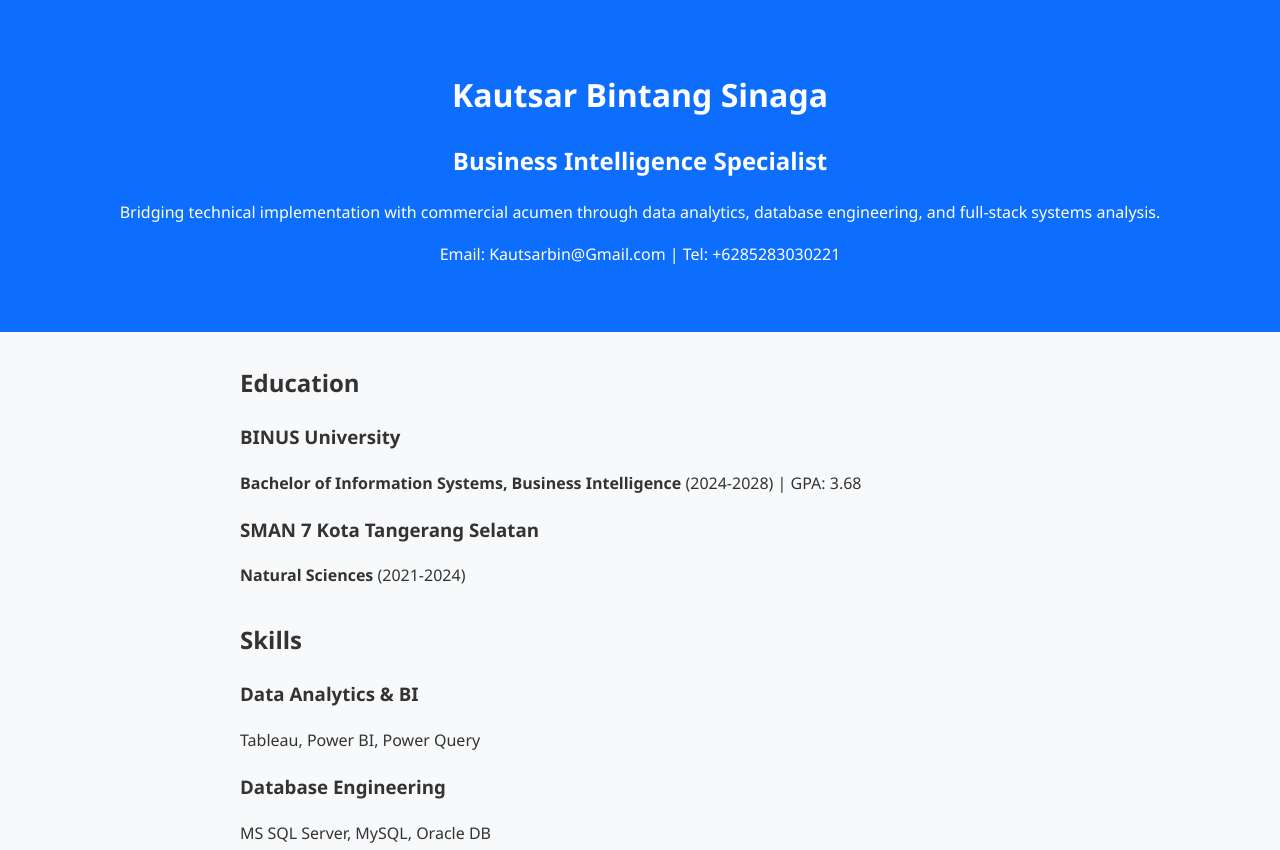
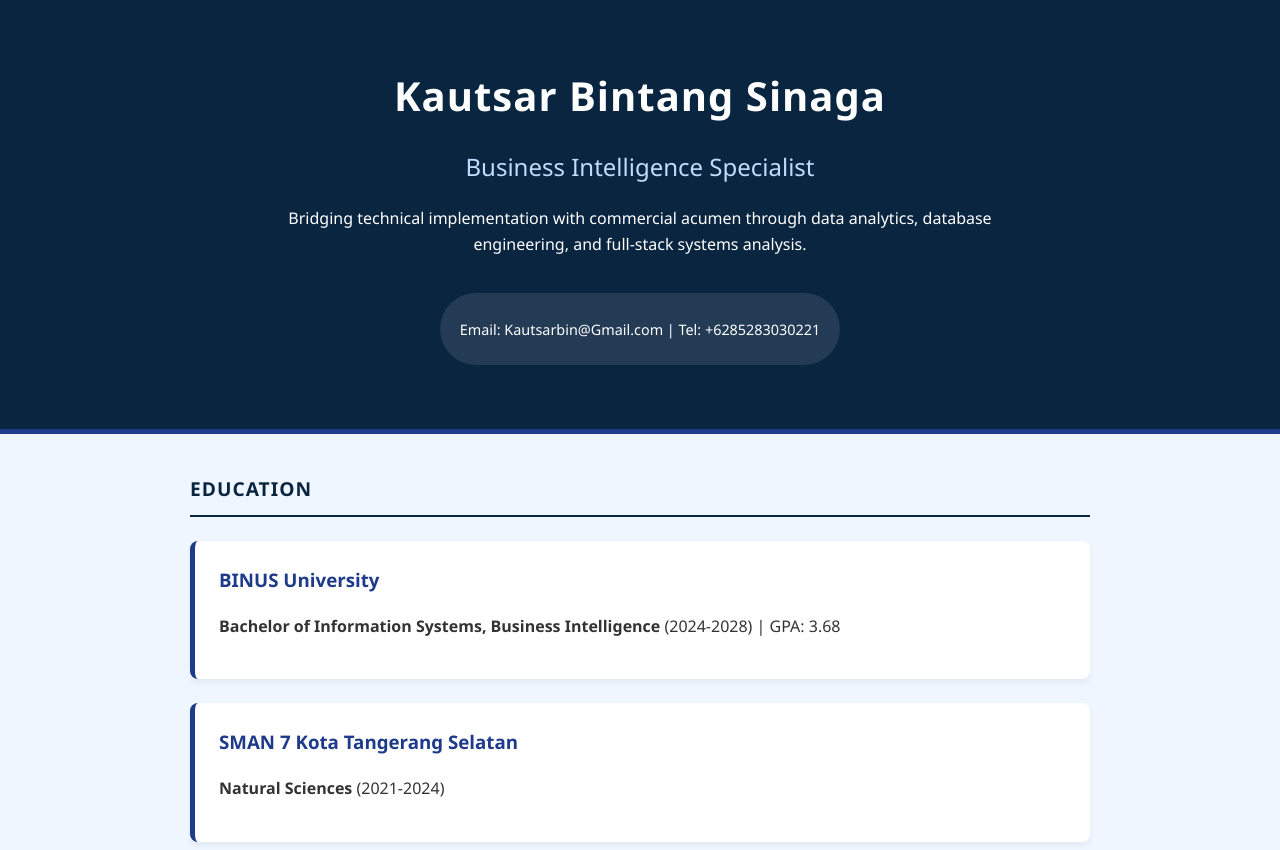
Before and after one commit to kautsarbin-dotcom/Kautsar_Bintang_Sinaga_portfolio.github.io, a plain HTML site: page index.html in a window 1280 px wide. Shown: the top 850 px of the page. Drawn offline with Linux system fonts and the light colour scheme.

Commit message:
Refactor CSS with variables and style updates

```diff
--- a/style.css
+++ b/style.css
@@ -1,42 +1,129 @@
+:root {
+    --primary-dark-blue: #0A2540;
+    --secondary-blue: #1E3A8A;
+    --light-blue: #EFF6FF;
+    --white: #FFFFFF;
+    --text-dark: #333333;
+    --text-gray: #666666;
+}
+
 body {
-    font-family: 'Segoe UI', Tahoma, Geneva, Verdana, sans-serif;
+    font-family: 'Segoe UI', Roboto, Helvetica, Arial, sans-serif;
     line-height: 1.6;
     margin: 0;
     padding: 0;
-    background-color: #f8f9fa;
-    color: #333;
+    background-color: var(--light-blue);
+    color: var(--text-dark);
 }
 
 header {
-    background: #0d6efd;
-    color: #fff;
-    padding: 3rem 0;
+    background-color: var(--primary-dark-blue);
+    color: var(--white);
+    padding: 4rem 1rem;
     text-align: center;
+    border-bottom: 5px solid var(--secondary-blue);
 }
 
-section {
+.header-content {
     max-width: 800px;
-    margin: 2rem auto;
-    padding: 0 1rem;
+    margin: 0 auto;
 }
 
-.project-card {
-    background: #fff;
+header h1 {
+    margin: 0 0 10px 0;
+    font-size: 2.5rem;
+    letter-spacing: 1px;
+}
+
+header h2 {
+    font-weight: 300;
+    color: #BFDBFE;
+    margin-bottom: 20px;
+}
+
+.contact-info {
+    margin-top: 20px;
+    font-size: 0.9rem;
+    background-color: rgba(255, 255, 255, 0.1);
+    display: inline-block;
+    padding: 10px 20px;
+    border-radius: 50px;
+}
+
+main {
+    max-width: 900px;
+    margin: 2rem auto;
+    padding: 0 1.5rem;
+}
+
+.section-title {
+    color: var(--primary-dark-blue);
+    border-bottom: 2px solid var(--primary-dark-blue);
+    padding-bottom: 10px;
+    margin-top: 2.5rem;
+    margin-bottom: 1.5rem;
+    text-transform: uppercase;
+    font-size: 1.2rem;
+    letter-spacing: 1px;
+}
+
+.card {
+    background: var(--white);
     padding: 1.5rem;
     border-radius: 8px;
-    box-shadow: 0 4px 6px rgba(0,0,0,0.1);
+    box-shadow: 0 4px 6px rgba(0,0,0,0.05);
     margin-bottom: 1.5rem;
-    border-left: 5px solid #0d6efd;
+    border-left: 5px solid var(--secondary-blue);
+    transition: transform 0.2s ease;
+}
+
+.card:hover {
+    transform: translateY(-3px);
+    box-shadow: 0 6px 12px rgba(0,0,0,0.1);
+}
+
+.card h3 {
+    margin-top: 0;
+    color: var(--secondary-blue);
+}
+
+.skills-grid {
+    display: grid;
+    grid-template-columns: repeat(auto-fit, minmax(200px, 1fr));
+    gap: 1.5rem;
+}
+
+.skill-category {
+    background: var(--white);
+    padding: 1.5rem;
+    border-radius: 8px;
+    box-shadow: 0 2px 4px rgba(0,0,0,0.05);
+    text-align: center;
+    border-top: 4px solid var(--primary-dark-blue);
+}
+
+.skill-category h3 {
+    font-size: 1rem;
+    color: var(--secondary-blue);
+    margin-top: 0;
 }
 
 ul {
-    line-height: 2;
+    background: var(--white);
+    padding: 1.5rem 1.5rem 1.5rem 3rem;
+    border-radius: 8px;
+    box-shadow: 0 2px 4px rgba(0,0,0,0.05);
+}
+
+li {
+    margin-bottom: 10px;
 }
 
 footer {
     text-align: center;
-    padding: 1.5rem 0;
-    background: #212529;
-    color: #fff;
-    margin-top: 3rem;
+    padding: 2rem 0;
+    background-color: var(--primary-dark-blue);
+    color: var(--white);
+    margin-top: 4rem;
+    font-size: 0.9rem;
 }
```
